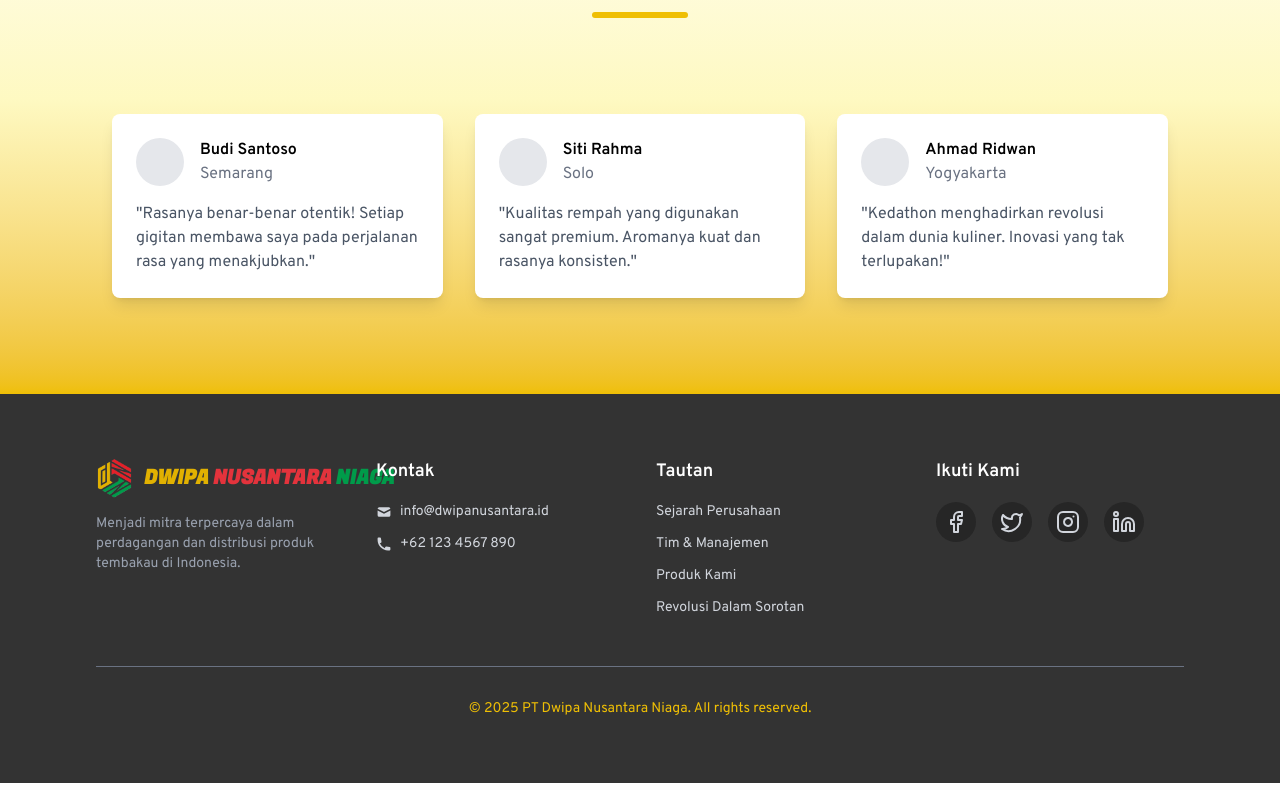
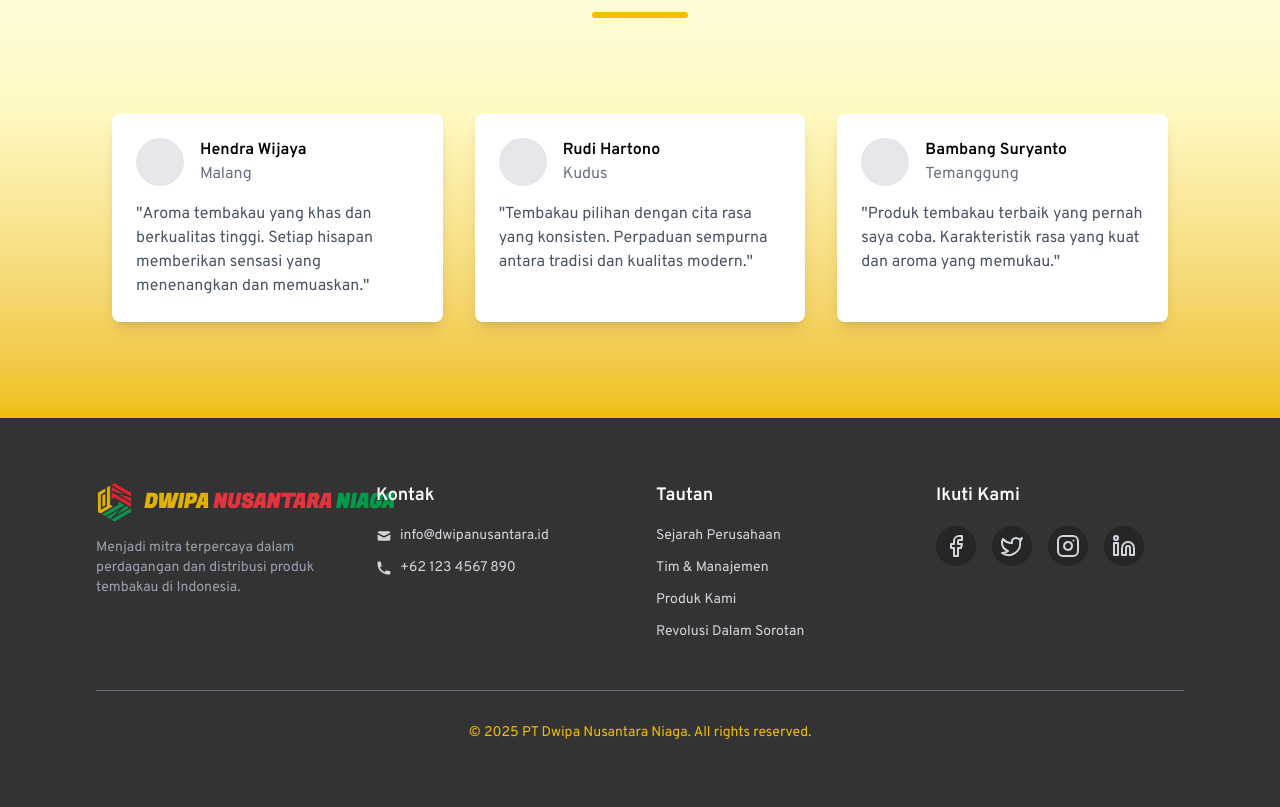
Before and after one commit to irfanfaiz25/dnn-company-profile, a React (Vite) app: page / in a window 1280 px wide. Shown: the part 4500-5307 px from the top of the page. Before the commit the page ends 5283 px from the top, so only its background shows below. Built offline with nearby package versions, Linux system fonts and the light colour scheme.

Commit message:
fix: fix testimonials beranda section field

```diff
--- a/src/Pages/Beranda/Testimonials.jsx
+++ b/src/Pages/Beranda/Testimonials.jsx
@@ -41,13 +41,13 @@ const Testimonials = () => {
             <div className="flex items-center mb-4">
               <div className="w-12 h-12 bg-gray-200 rounded-full mr-4"></div>
               <div>
-                <h4 className="font-semibold">Budi Santoso</h4>
-                <p className="text-gray-500">Semarang</p>
+                <h4 className="font-semibold">Hendra Wijaya</h4>
+                <p className="text-gray-500">Malang</p>
               </div>
             </div>
             <p className="text-gray-600">
-              "Rasanya benar-benar otentik! Setiap gigitan membawa saya pada
-              perjalanan rasa yang menakjubkan."
+              "Aroma tembakau yang khas dan berkualitas tinggi. Setiap hisapan
+              memberikan sensasi yang menenangkan dan memuaskan."
             </p>
           </motion.div>
 
@@ -61,13 +61,13 @@ const Testimonials = () => {
             <div className="flex items-center mb-4">
               <div className="w-12 h-12 bg-gray-200 rounded-full mr-4"></div>
               <div>
-                <h4 className="font-semibold">Siti Rahma</h4>
-                <p className="text-gray-500">Solo</p>
+                <h4 className="font-semibold">Rudi Hartono</h4>
+                <p className="text-gray-500">Kudus</p>
               </div>
             </div>
             <p className="text-gray-600">
-              "Kualitas rempah yang digunakan sangat premium. Aromanya kuat dan
-              rasanya konsisten."
+              "Tembakau pilihan dengan cita rasa yang konsisten. Perpaduan
+              sempurna antara tradisi dan kualitas modern."
             </p>
           </motion.div>
 
@@ -81,13 +81,13 @@ const Testimonials = () => {
             <div className="flex items-center mb-4">
               <div className="w-12 h-12 bg-gray-200 rounded-full mr-4"></div>
               <div>
-                <h4 className="font-semibold">Ahmad Ridwan</h4>
-                <p className="text-gray-500">Yogyakarta</p>
+                <h4 className="font-semibold">Bambang Suryanto</h4>
+                <p className="text-gray-500">Temanggung</p>
               </div>
             </div>
             <p className="text-gray-600">
-              "Kedathon menghadirkan revolusi dalam dunia kuliner. Inovasi yang
-              tak terlupakan!"
+              "Produk tembakau terbaik yang pernah saya coba. Karakteristik rasa
+              yang kuat dan aroma yang memukau."
             </p>
           </motion.div>
         </div>
```
